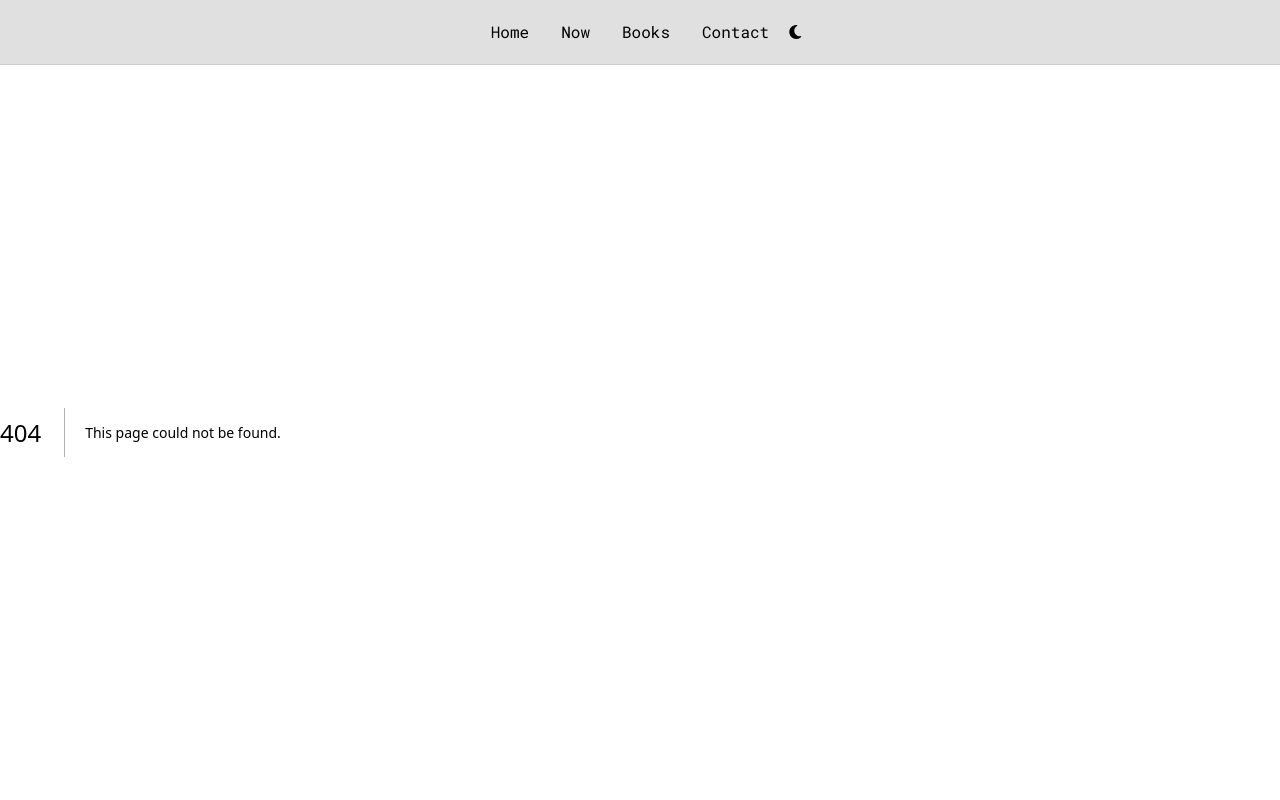
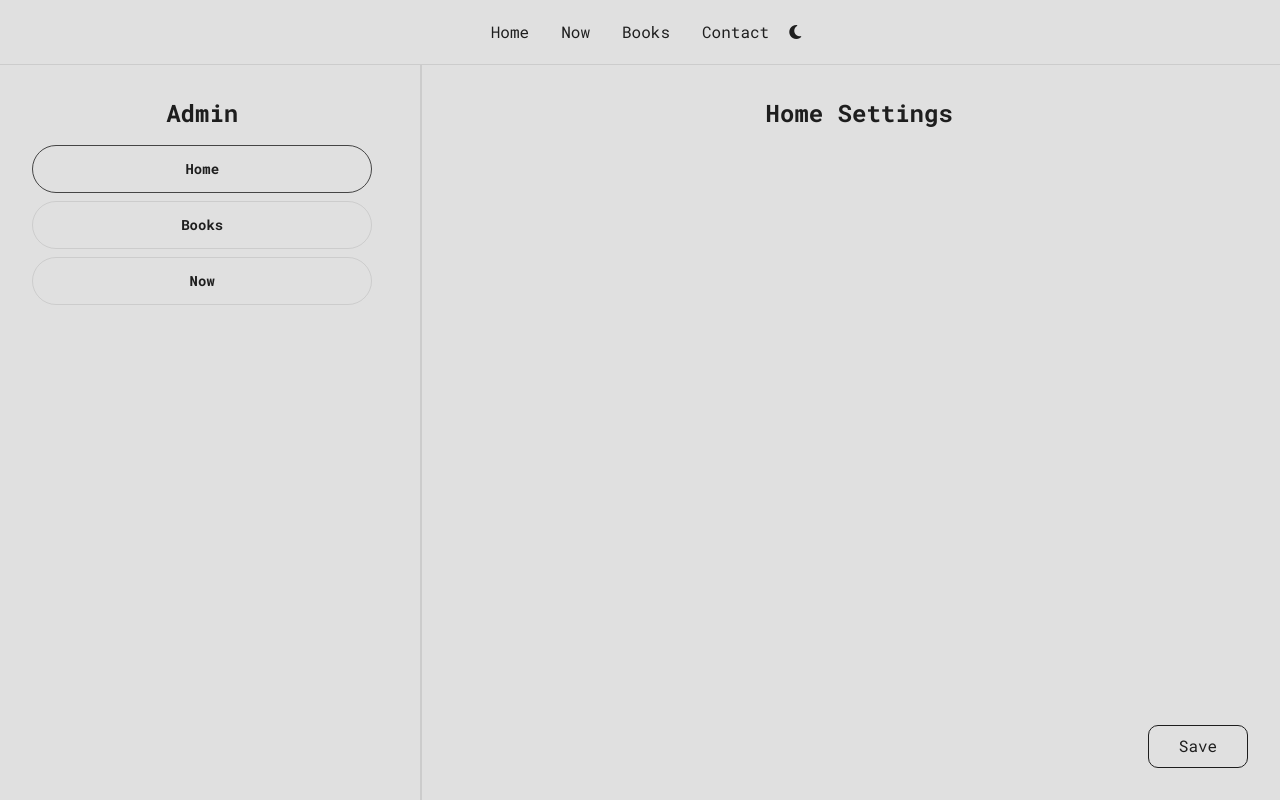
Before and after one commit to JayeshPadhiar/jayeshpadhiar.github.io, a Next.js app: page /admin in a window 1280 px wide. Before the commit this address had no page. Built offline with nearby package versions, Linux system fonts and the light colour scheme.

Commit message:
/admin page initialised for dynamic content change

```diff
--- /dev/null
+++ b/src/app/(pages)/admin/page.js
@@ -0,0 +1,55 @@
+// this page is for the admin to edit the homepage sections, books and now page
+// this page consists of 3 sections on the left side of the page
+// 1. Homepage Sections
+// 2. Books
+// 3. Now
+
+// on the right side of the page, there will be a form to edit the selected page data
+
+"use client";
+import { useState } from "react";
+
+export default function AdminPage() {
+	const [selectedPage, setSelectedPage] = useState("Home");
+
+	return (
+		<div className="flex flex-row w-full h-full gap-4">
+			<div className="flex flex-col w-[32%] h-full p-8 justify-start items-center">
+				<h1 className="text-2xl font-bold">Admin</h1>
+				<div className="flex flex-col w-full h-full gap-2 mt-4 items-center">
+					{["Home", "Books", "Now"].map((page) => (
+						<div key={page} className={`flex justify-center items-center w-full h-12 py-4 rounded-full cursor-pointer ${selectedPage === page ? "border-1 border-foreground/80" : "border-1 border-foreground/10"}`} onClick={() => setSelectedPage(page)}>
+							<h1 className="text-sm font-bold">{page}</h1>
+						</div>
+					))}
+				</div>
+			</div>
+
+			<div className="h-full w-[2px] bg-foreground/10"></div>
+
+			<div className="flex flex-col w-2/3 h-full p-8">
+				<h1 className="text-2xl font-bold text-center">{selectedPage} Settings</h1>
+				<div className="flex flex-col w-full h-full gap-2 mt-4 items-center overflow-y-auto">
+					{selectedPage === "Home" && (
+						<div className="flex flex-col w-full h-full gap-2 mt-4 items-center">
+							<form className="flex flex-col w-full h-full gap-2 mt-4 items-center">
+
+
+							</form>
+						</div>
+					)}
+					{selectedPage === "Books" && (
+						<div className="flex flex-col w-full h-full gap-2 mt-4 items-center">
+
+						</div>
+					)}
+					{selectedPage === "Now" && (
+						<div className="flex flex-col w-full h-full gap-2 mt-4 items-center">
+						</div>
+					)}
+				</div>
+				<button className="flex justify-center items-center w-[100px] h-12 py-4 bg-foreground/10 rounded-full ml-auto">Save</button>
+			</div>
+		</div>
+	);
+}
```
